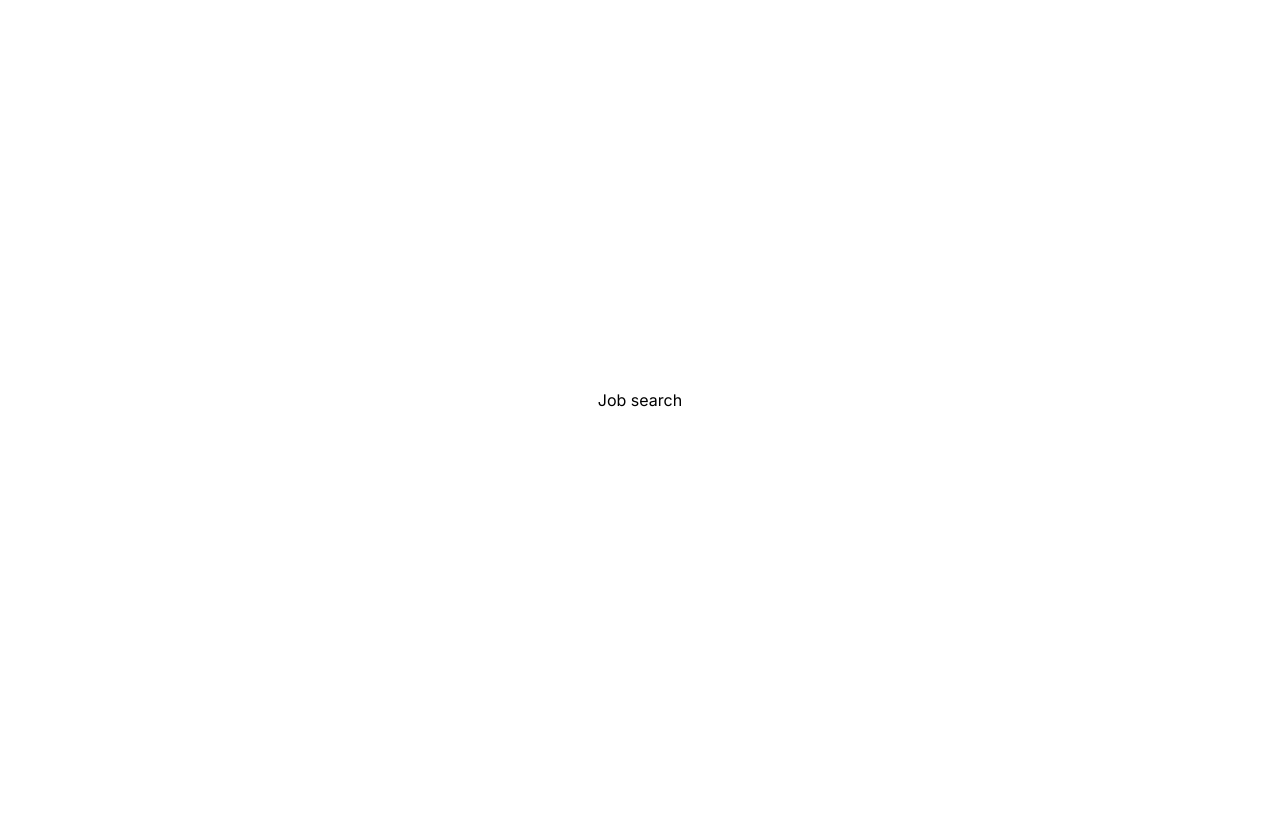
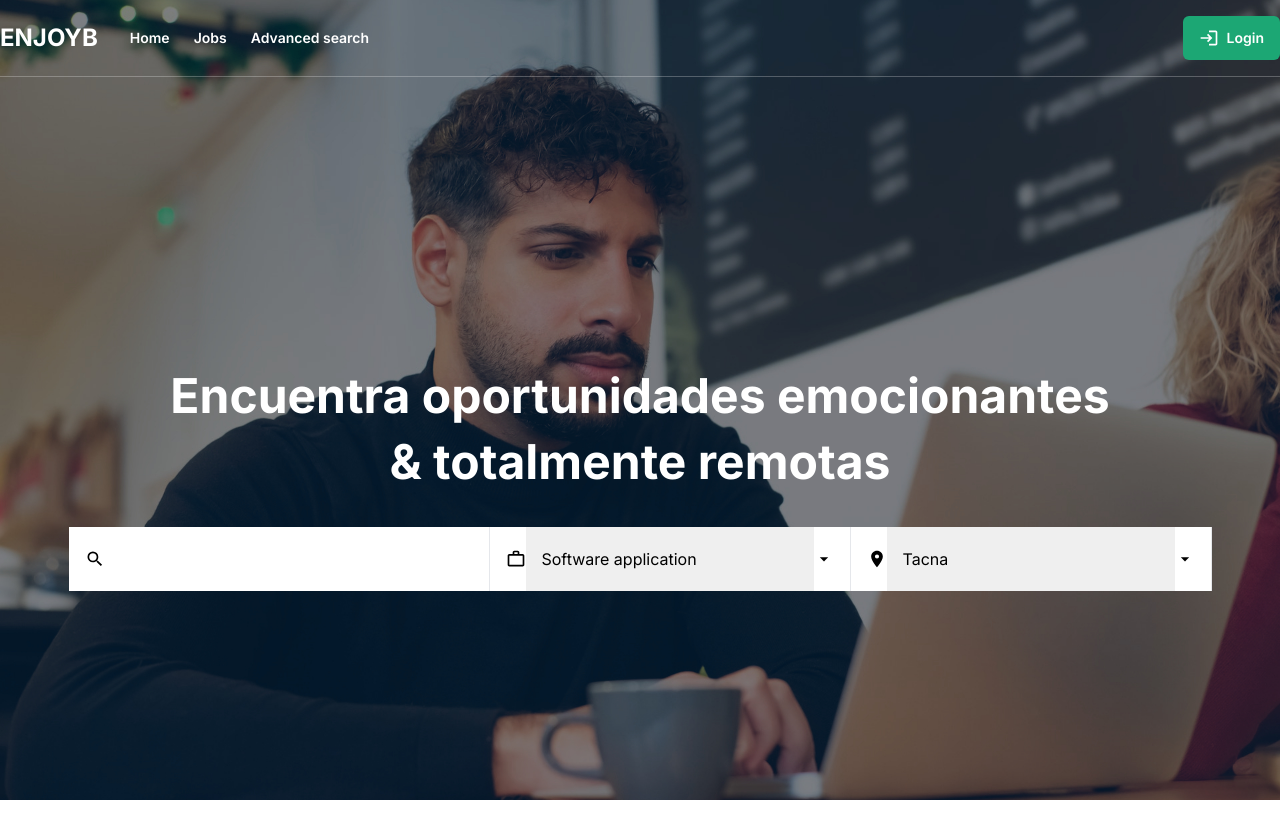
Before and after one commit to romariosc15/enjoyb, a Next.js app: page / in a window 1280 px wide. Shown: the top 838 px of the page. Before the commit the page ends 800 px from the top, so only its background shows below. Built offline with nearby package versions, Linux system fonts and the light colour scheme.

Commit message:
Creating Home page

```diff
--- a/src/app/(routes)/jobs/page.jsx
+++ b/src/app/(routes)/jobs/page.jsx
@@ -6,7 +6,7 @@ export default async function Jobs() {
     {name: 'Jobs', path: '/jobs'}
   ]
   return (
-    <main className="">
+    <main>
       <div className='bg-breadcrumb-primary'>
         <div className='container mx-auto'>
           <Breadcrumb path={breadcrumbPath} />
--- a/src/app/_components/navbar.jsx
+++ b/src/app/_components/navbar.jsx
@@ -2,10 +2,12 @@ import { MdLogin } from 'react-icons/md';
 import Link from 'next/link'
 
 export default function Navbar(props) {
+    const getTitleThemeColor = () => props.theme === 'white' ? 'text-white' : 'text-title-primary'
+    const getLinkThemeColor = () => props.theme === 'white' ? 'text-white' : 'text-link-primary'
     return (
         <div className='container mx-auto flex flex-row items-center py-4'>
-            <h1 className='text-2xl font-bold mr-8 text-title-primary'>ENJOYB</h1>
-            <ul className='text-sm font-semibold space-x-6 text-link-primary'>
+            <h1 className={`text-2xl font-bold mr-8 ${getTitleThemeColor()}`}>ENJOYB</h1>
+            <ul className={`text-sm font-semibold space-x-6 ${getLinkThemeColor()}`}>
                 <Link href={`/`}>
                     <li className='inline-block hover:text-link-active'>Home</li>
                 </Link>
--- a/src/app/_components/screen-loader.jsx
+++ b/src/app/_components/screen-loader.jsx
@@ -1,20 +1,7 @@
-"use client"
-
-import { useEffect, useState } from "react";
 export function ScreenLoader() {
-  let [loading, setLoading] = useState(true)
-  useEffect(() => {
-    setTimeout(() => {
-      setLoading(false)
-    }, 750)
-  }, []);
-
-  if (loading) {
-    return (
-      <div className="h-screen flex items-center justify-center">
-        <span className="w-6 h-6 animate-ping absolute inline-flex rounded-full bg-emerald-400 opacity-75"></span>
-      </div>
-    )
-  }
-  return undefined;
+  return (
+    <div className="h-screen flex items-center justify-center">
+      <span className="w-6 h-6 animate-ping absolute inline-flex rounded-full bg-emerald-400 opacity-75"></span>
+    </div>
+  )
 }
--- a/src/app/page.jsx
+++ b/src/app/page.jsx
@@ -1,13 +1,44 @@
-import Link from 'next/link'
+import { Suspense } from 'react'
+import { MdArrowDropDown, MdSearch, MdWorkOutline, MdLocationOn } from 'react-icons/md';
+import { ScreenLoader } from '@/app/_components/screen-loader'
+import Navbar from '@/app/_components/navbar'
 
 export default function Home() {
   return (
     <main>
-      <div className="h-screen flex items-center justify-center">
-        <Link href={`/jobs`}>
-          Job search
-        </Link>
-      </div>
+      <Suspense fallback={ <ScreenLoader /> }>
+        <div style={{backgroundImage: 'url(./images/background/home/home-search-2.jpg)', height: '800px', backgroundColor: '#021a2e'}} className='bg-no-repeat bg-cover bg-center'>
+          <Navbar theme="white"/>
+          <div className='flex flex-col items-center justify-center h-full border-t border-white/25'>
+            <h1 className='text-5xl text-white font-bold text-center leading-snug'>
+              Encuentra oportunidades emocionantes<br />
+              & totalmente remotas
+            </h1>
+            <div className='mt-8 flex flex-row items-center'>
+              <div className='flex flex-row items-center border-r border-gray bg-white pl-4'>
+                <MdSearch size={20} />
+                <input className='h-16 w-96 px-4 focus-visible:outline-none' type="text" />
+              </div>
+              <div className='flex flex-row items-center border-r border-gray bg-white px-4'>
+                <MdWorkOutline size={20} />
+                <select className='h-16 w-72 px-4 appearance-none focus-visible:outline-none' name="" id="">
+                  <option value="software">Software application</option>
+                  <option value="healthcare">Healthcare</option>
+                </select>
+                <MdArrowDropDown size={20} />
+              </div>
+              <div className='flex flex-row items-center border-r border-gray bg-white px-4'>
+                <MdLocationOn size={20} />
+                <select className='h-16 w-72 px-4 appearance-none focus-visible:outline-none' name="" id="">
+                  <option value="software">Tacna</option>
+                  <option value="healthcare">Moquegua</option>
+                </select>
+                <MdArrowDropDown size={20} />
+              </div>
+            </div>
+          </div>
+        </div>
+      </Suspense>
     </main>
   )
 }
```
Also changed, not shown: public/images/background/home/home-search-2.jpg (added), public/images/background/home/home-search.jpg (added).
